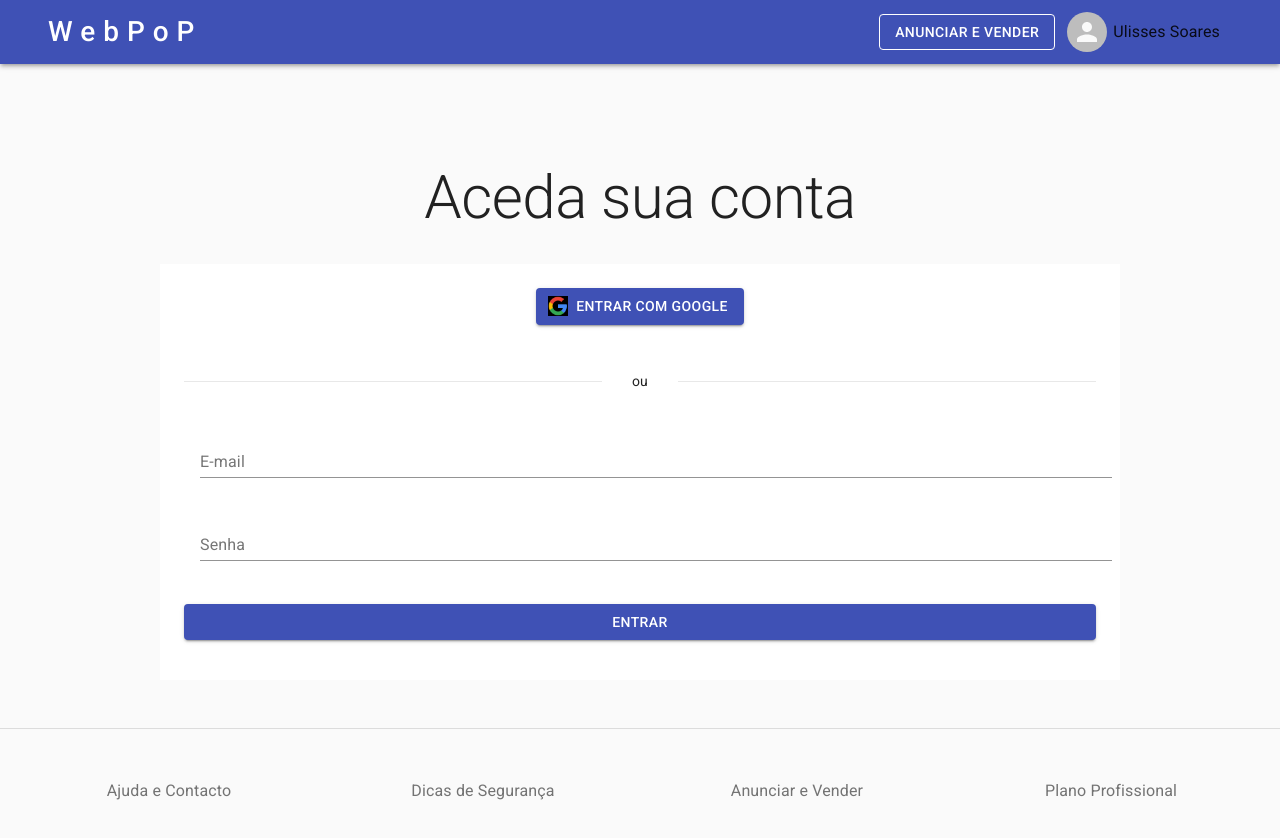
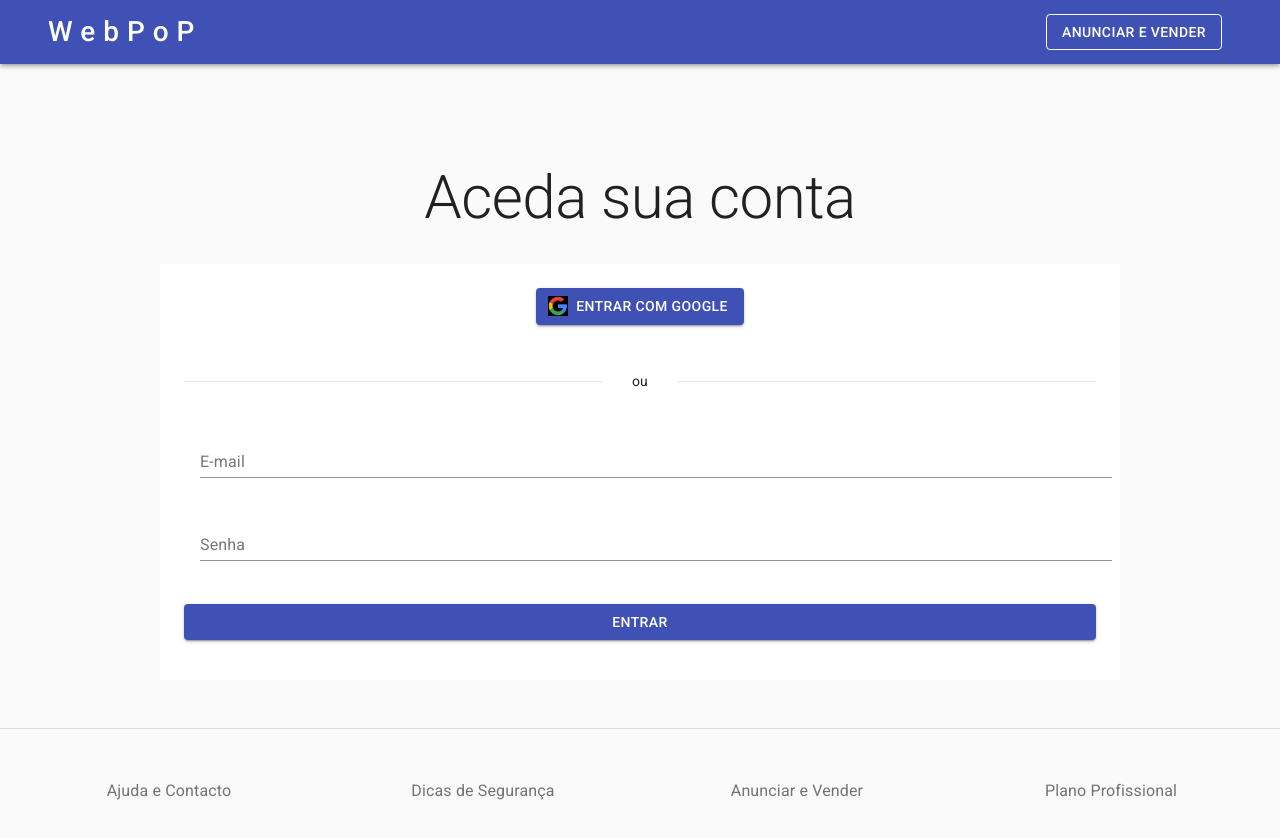
Before and after one commit to ulissessoaresmoreira/webpop, a Next.js app: page /auth/signin in a window 1280 px wide. Shown: the top 838 px of the page. Built offline with nearby package versions, Linux system fonts and the light colour scheme; no server answers.

Commit message:
added user name and user avatar at header

```diff
--- a/pages/auth/signin/index.js
+++ b/pages/auth/signin/index.js
@@ -30,6 +30,7 @@ const Signin = () => {
     const classes = useStyles()
     const router = useRouter()
     const {setToasty} = useToasty()
+
     const { data: getSession } = useSession()
 
     console.log(getSession)
--- a/src/components/Header.js
+++ b/src/components/Header.js
@@ -2,6 +2,7 @@ import * as React from 'react'
 import {useState} from 'react'
 import {makeStyles} from '@material-ui/core/styles'
 import Link from 'next/link'
+import {useSession} from 'next-auth/react'
 
 import {
   AppBar,
@@ -26,6 +27,12 @@ const useStyles = makeStyles((theme) => ({
   avatarIcon: {
     marginRight: 6
   },
+  userName: {
+    marginLeft: 8
+  },
+  headButton: {
+    marginRight: 10,
+  },
   logo: {
     textDecoration: 'none',
     color: 'white',
@@ -43,6 +50,8 @@ export default function ButtonAppBar() {
 
   const openUserMenu = Boolean(anchorUserMenu)
 
+  const { data: getSession } = useSession()
+
 
   return (
     <>
@@ -55,21 +64,25 @@ export default function ButtonAppBar() {
                   <a className={classes.logo}> WebPoP </a>
               </Link>
             </Typography>
-            <Link href="/user/publish" passHref>
-              <Button color="inherit" variant="outlined">
+            <Link href={getSession? "/user/publish" : '/auth/signin'} passHref>
+              <Button color="inherit" variant="outlined" className={classes.headButton}>
                 Anunciar e vender
               </Button>
             </Link>
+            {
+              getSession? (
                         <IconButton color="secondary" onClick={(e) => setAnchorUserMenu(e.currentTarget)} >
                           {
-                true === true
-                ?<Avatar className={classes.avatarIcon} src=""/>
+                            getSession.user.image
+                            ?<Avatar className={classes.avatarIcon} src={getSession.user.image}/>
                             :<AccountCircle className={classes.avatarIcon} />
                           }
-              <Typography component="h5" variant="subtitle1" color="textPrimary">
-                Ulisses Soares
+                          <Typography component="h5" variant="subtitle1" color="textPrimary" className={classes.userName}>
+                            {getSession.user.name}
                           </Typography>
                         </IconButton>
+              ) : null
+            }
             <Menu
               anchorEl={anchorUserMenu}
               id="account-menu"
```
Lines whose indentation alone changed are shown as unchanged.
